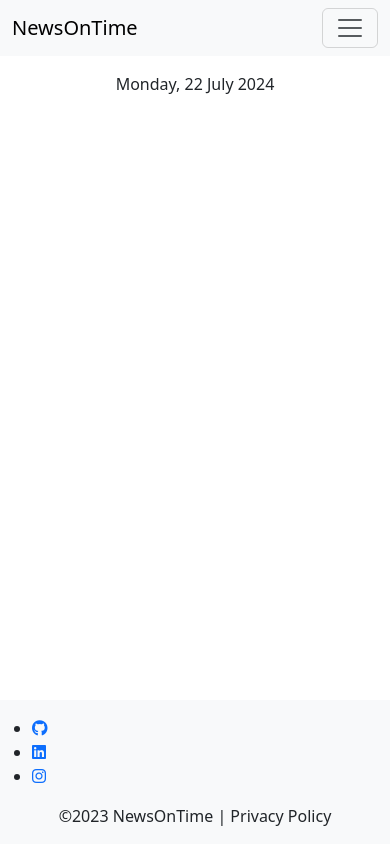
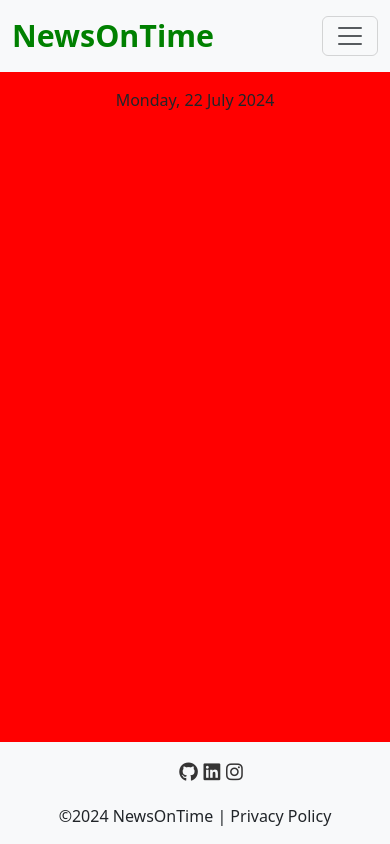
Before and after one commit to AsliKaradas/news-ontime, a Django app: template mynews/mynewsapp/templates/index.html in a window 390 px wide. Run offline with Django 3.2, Linux system fonts and the light colour scheme; the template is opened without the code that fills it, so the values that code supplies are empty; some libraries are stand-ins or nearby versions.

Commit message:
Tested css file

```diff
--- /dev/null
+++ b/mynews/mynewsapp/static/css/style.css
@@ -0,0 +1,200 @@
+body {
+    background-color: red;
+}
+.row {
+    justify-content: center;
+
+}
+
+.logo {
+
+    font-size: 1.9rem;
+    font-weight: 600;
+    color: green;
+}
+
+/* Display date */
+.display-date {
+    text-align: center;
+    margin: 1%;
+    padding: 0.5%;
+    font-size: 0.9rem;
+    font-weight: 600;
+
+}
+
+/* News post card  */
+.card {
+    width: 22rem;
+    border: none;
+    padding: 4% 0%;
+    background-color: transparent;
+}
+
+.card-title {
+    font-weight: 650;
+    color: #292828;
+}
+
+.news-link {
+    text-decoration: none;
+}
+
+.card-title:hover {
+    color: #cf4b1f;
+    font-weight: 700;
+
+}
+
+.c-color {
+    color: #d83c08;
+}
+
+.category-name {
+    text-transform: uppercase;
+    padding-left: 3%;
+    font-size: 0.9rem;
+}
+
+.date {
+    font-size: 0.7rem;
+}
+
+.category-name-d {
+    padding: 2%;
+}
+
+.content {
+    text-align: justify;
+}
+
+.img-container {
+    display: flex;
+    justify-content: center;
+    align-items: center;
+}
+
+/* Pagination */
+.page-link {
+    background-color: #cf4b1f;
+    color: white;
+    text-decoration: none;
+}
+
+.page-link:hover {
+    text-decoration: none;
+    color: #cf4b1f;
+}
+
+/* Footer */
+.social-link {
+    display: flex;
+    justify-content: center;
+
+}
+
+.social-link a {
+    text-decoration: none;
+}
+
+.social-link>li {
+    display: inline;
+    margin: 0.4%;
+    padding: 0.4%;
+}
+
+.social-link i {
+    list-style-type: none;
+    font-size: 120%;
+    color: #353434;
+}
+
+/* Athentication */
+
+.btn {
+    background-color: #cf4b1f;
+    color: white;
+}
+
+.btn:hover {
+    background-color: white;
+    color: #cf4b1f;
+}
+
+.my-container {
+    margin: 8%;
+}
+
+.link {
+    color: #404f5e;
+    text-decoration: none;
+}
+
+.link:hover,
+.link:active {
+
+    text-decoration: underline;
+}
+
+/* comment */
+.btn-primary {
+    margin: 3%;
+    border: none;
+}
+
+.avator {
+    height: 40px;
+    width: 40px;
+}
+
+.like-btn {
+    border: none;
+    padding: 2%;
+    color: #cf4b1f;
+    background: transparent;
+}
+
+/* Add Post Form */
+.btn-secondary {
+    margin: 8% 0%;
+    border: none;
+}
+
+.warning {
+    padding-top: 20%;
+    color: #db0000;
+    font-size: 2rem;
+}
+
+#delete-txt {
+    color: #f30000;
+}
+
+.manage-news a {
+    text-decoration: none;
+    color: #414a53;
+    padding: 3%;
+}
+
+/* Media query */
+@media (max-width: 768px) {
+    .card {
+        width: 100%;
+    }
+
+    #news-title {
+        font-size: x-large;
+    }
+
+    .category-name-d {
+        font-size: small;
+    }
+}
+
+@media (min-width: 768px) {
+    .card {
+        padding: 10px;
+
+    }
+
+}
--- a/mynews/mynewsapp/templates/base.html
+++ b/mynews/mynewsapp/templates/base.html
@@ -112,7 +112,7 @@
       </ul>
     </div>
 
-    <p class="footer-text m-0 text-center text-dark">&copy;2023 NewsOnTime | Privacy Policy</p>
+    <p class="footer-text m-0 text-center text-dark">&copy;2024 NewsOnTime | Privacy Policy</p>
   </footer>
   <!-- Link to Javascript File  -->
   <script src="{% static 'js/script.js' %}"> </script>
```
Also changed, not shown: mynews/mynews/settings.py (+6 -1 lines), mynews/mynewsapp/static/js/main.js (added), mynews/mynewsapp/templates/static/js/main.js (deleted).
